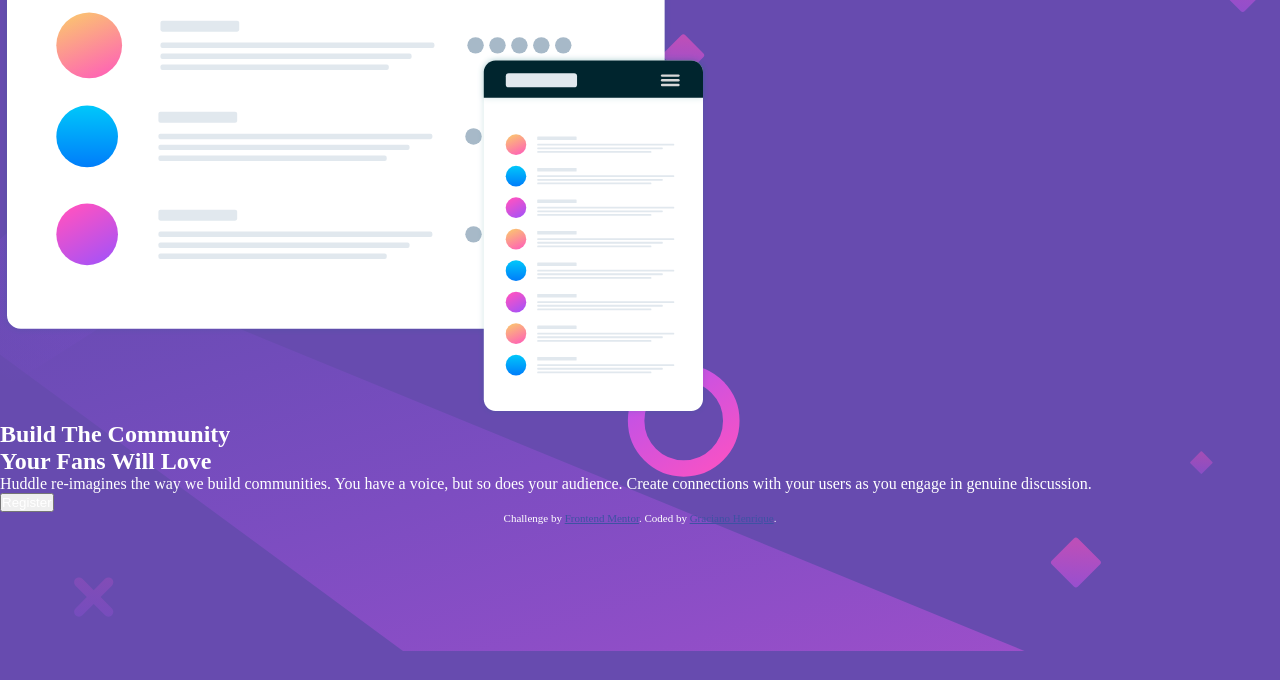
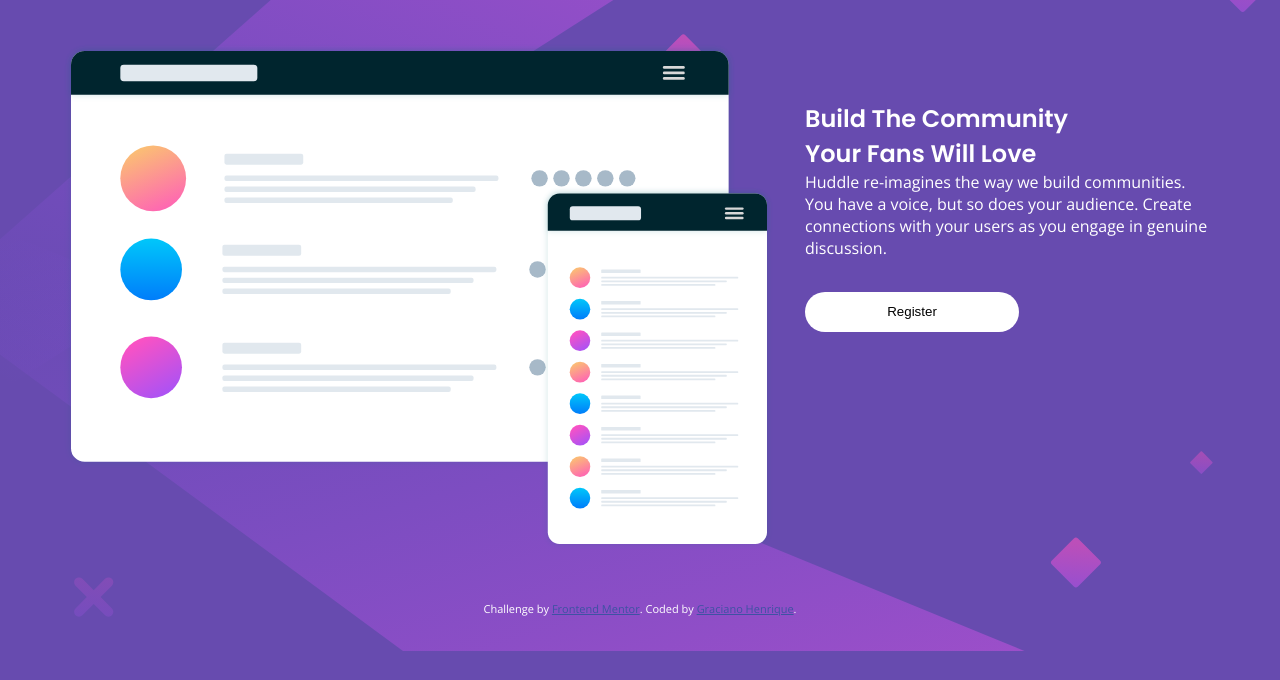
Before and after one commit to Graciano1997/huddle-Frontend_Mentor, a plain HTML site: page index.html in a window 1280 px wide. Shown: the part 126-806 px from the top of the page. Drawn offline with nearby package versions, Linux system fonts and the light colour scheme.

Commit message:
add desktop design

```diff
--- a/index.html
+++ b/index.html
@@ -7,9 +7,9 @@
   <!-- displays site properly based on user's device -->
 
   <link rel="icon" type="image/png" sizes="32x32" href="./images/favicon-32x32.png">
+  <link rel="stylesheet" href="/style/desktop.css">
   <link rel="stylesheet" href="/style/main.css">
   <link rel="stylesheet" href="/style/mobile.css">
-  <link rel="stylesheet" href="/style/desktop.css">
   <title>Frontend Mentor | Huddle landing page with single introductory section</title>
 
   <!-- Feel free to remove these styles or customise in your own stylesheet 👍 -->
@@ -30,6 +30,8 @@
     <h1>Huddle</h1>
   </header>
 
+  <main>
+
     <section id="imgContainer">
       <img src="images/illustration-mockups.svg" alt="">
     </section>
@@ -48,6 +50,7 @@
         Register
       </button>
     </section>
+  </main>
 
   <footer>
     <p class="attribution">
--- a/style/desktop.css
+++ b/style/desktop.css
@@ -1,8 +1,25 @@
-@media screen and (min-width:768px) and (max-width:1440px) {
+@media screen and (min-width:922px) and (max-width:1440px) {
   body {
     background-image: url("/images/bg-desktop.svg");
     background-color: hsl(257, 40%, 49%);
     background-repeat: no-repeat;
     background-size: 100%;
+    padding: 5%;
+  }
+
+  main{
+    display: flex;
+    flex-direction: row;
+    gap: 2rem;
+    justify-content: center;
+  }
+
+  /* #imgContainer img {
+    width: 100%;
+    height: 100%;
+  } */
+
+  .descriptionContainer{
+    margin-top: 5%;
   }
 }
--- a/style/main.css
+++ b/style/main.css
@@ -1,16 +1,55 @@
+  @import url('https://fonts.googleapis.com/css2?family=Open+Sans&display=swap');
+  @import url('https://fonts.googleapis.com/css2?family=Open+Sans&family=Poppins:wght@400;600&display=swap');
+
   * {
     margin: 0;
     padding: 0;
     color: #fff;
   }
 
-/* html {
-  background: url("/images/bg-desktop.svg");
+  body {
+    font-weight: 400;
+    font-family: 'Open Sans', sans-serif;
+    background-image: url("/images/bg-desktop.svg");
+    background-color: hsl(257, 40%, 49%);
     background-repeat: no-repeat;
     background-size: 100%;
+    display: flex;
+    flex-direction: column;
+    justify-content: center;
+    padding: 5%;
   }
 
-body{
-  background: rgba(97, 15, 151, 0.342);
-  background-size: 100%;
+  h1,
+  h2 {
+    font-family: 'Poppins', sans-serif;
+  }
+
+  main {
+    margin-top: 5%;
+    display: flex;
+    gap: 2rem;
+    margin-bottom: 4%;
+  }
+
+  /* #imgContainer img {
+  width: 100%;
+  height: 100%;
 } */
+
+  .descriptionContainer {
+    margin-top: 5%;
+  }
+
+  #buttonRegister {
+    margin-top: 8%;
+    margin-bottom: 8%;
+    border-radius: 25px;
+    border: transparent;
+    background-color: #fff;
+    padding-left: 20%;
+    padding-right: 20%;
+    padding-top: 3%;
+    padding-bottom: 3%;
+    color: black;
+  }
--- a/style/mobile.css
+++ b/style/mobile.css
@@ -1,4 +1,4 @@
-@media screen and (min-width:375px) and (max-width:767px) {
+@media screen and (min-width:375px) and (max-width:915px) {
   body {
     background: url("/images/bg-mobile.svg");
     background-color: hsl(257, 40%, 49%);
@@ -10,10 +10,12 @@
     padding: 8%;
   }
 
+  main{
+    display: flex;
+    flex-direction: column;
+  }
   #imgContainer {
-    padding-bottom: 12%;
-    margin-top: 10%;
-  }
+    padding-bottom: 12%;  }
   #imgContainer img{
     width: 100%;
     height: 100%;
@@ -28,16 +30,16 @@
     padding-bottom: 5%;
   }
 
-  #buttonRegister{
-    margin-top: 8%;
-    margin-bottom: 8%;
-    border-radius: 15px;
+  #buttonRegister {
+    margin-top: 5%;
+    margin-bottom: 5%;
+    border-radius: 25px;
     border: transparent;
     background-color: #fff;
     padding-left: 20%;
     padding-right: 20%;
-    padding-top: 3%;
-    padding-bottom: 3%;
+    padding-top: 2.5%;
+    padding-bottom: 2.5%;
     color: black;
   }
 }
```
Lines whose indentation alone changed are shown as unchanged.
